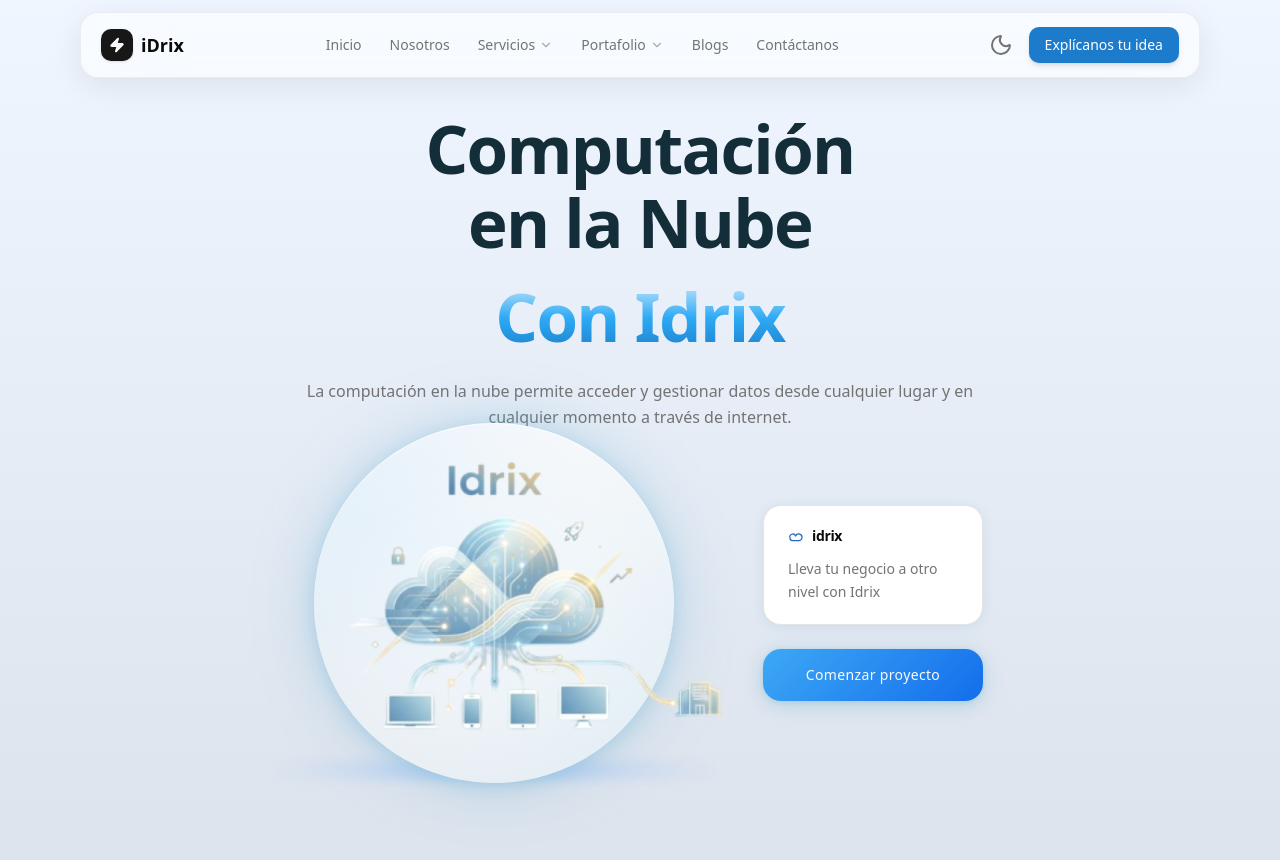
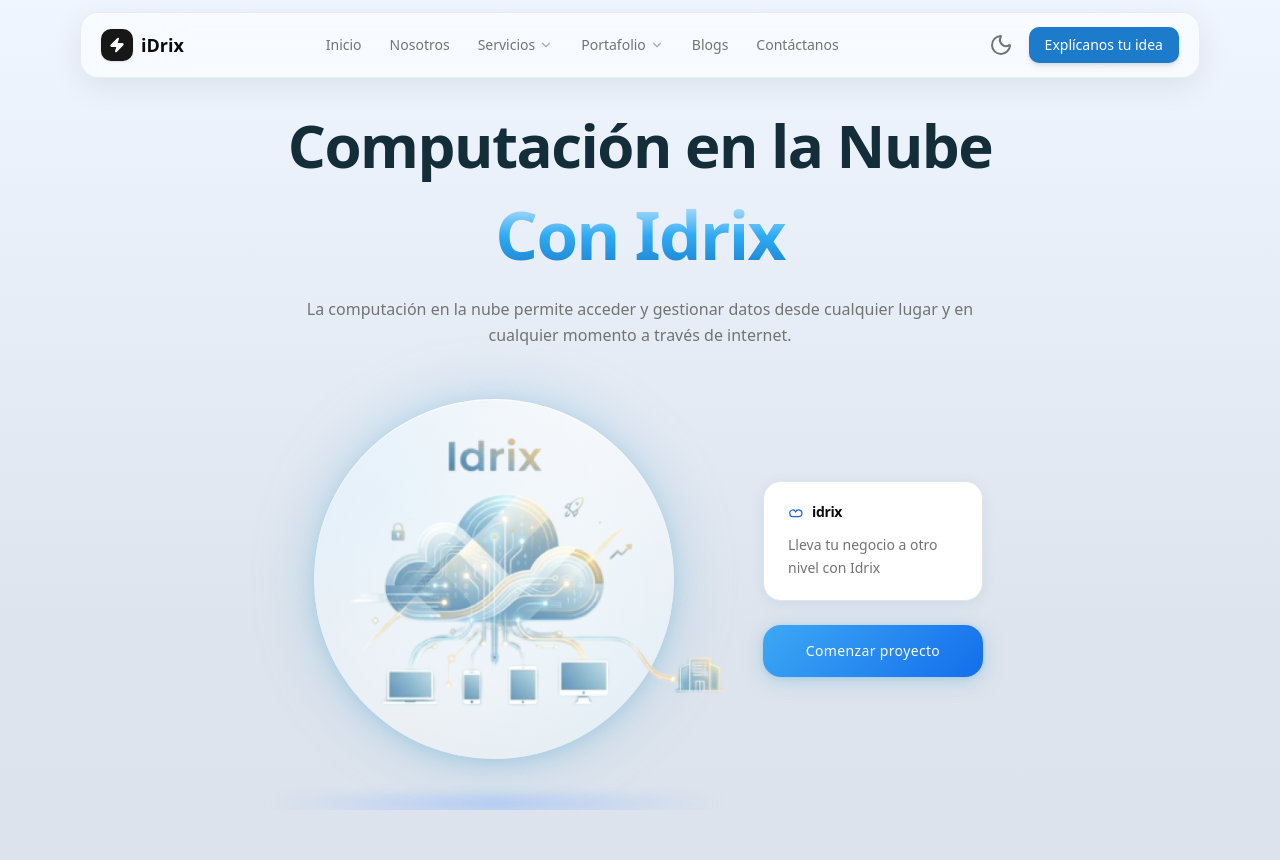
Before and after one commit to Miasoled/iDrix-Web, a Next.js app: page /servicios/computacion-nube in a window 1280 px wide. Shown: the top 860 px of the page. Built offline with nearby package versions, Linux system fonts and the light colour scheme.

Commit message:
Modificacion de cloud espacio

```diff
--- a/components/hero-services/cloud/hero-cloud.tsx
+++ b/components/hero-services/cloud/hero-cloud.tsx
@@ -11,10 +11,10 @@ import { SVGProps } from "react";
 
 export function CloudHero() {
   return (
-    <section className="relative w-full min-h-[85vh] flex flex-col items-center justify-start pt-28 pb-0 overflow-hidden">
+    <section className="relative w-full flex flex-col items-center justify-start pt-28 pb-0 overflow-hidden">
       {/* TITLE */}
       <div className="text-center max-w-3xl px-6">
-        <h1 className="mb-4 text-balance text-4xl font-semibold leading-[1.1] tracking-tight text-[hsl(200,50%,15%)] transition-all dark:bg-gradient-to-b dark:from-white dark:to-white/70 dark:bg-clip-text dark:text-transparent dark:drop-shadow-[0_0_25px_rgba(28,126,201,0.5)] md:mb-5 md:text-5xl lg:text-6xl xl:text-[4.2rem]">
+        <h1 className="mb-4 text-balance text-4xl font-semibold leading-[1.1] tracking-tight text-[hsl(200,50%,15%)] transition-all dark:bg-gradient-to-b dark:from-white dark:to-white/70 dark:bg-clip-text dark:text-transparent dark:drop-shadow-[0_0_25px_rgba(28,126,201,0.5)] md:mb-5 md:text-5xl lg:text-6xl ">
           Computación en la Nube
         </h1>
         <h2 className="mb-4 text-balance text-4xl font-semibold leading-[1.1] tracking-tight light-text-gradient transition-all dark:bg-gradient-to-b dark:from-white dark:to-white/70 dark:bg-clip-text dark:text-transparent dark:drop-shadow-[0_0_25px_rgba(28,126,201,0.5)] md:mb-5 md:text-5xl lg:text-6xl xl:text-[4.2rem]">
@@ -27,7 +27,7 @@ export function CloudHero() {
       </div>
 
       {/* HERO CONTENT */}
-      <div className="w-full flex justify-center pr-18 ">
+      <div className="w-full flex justify-center pr-18">
         <CloudImg />
       </div>
     </section>
@@ -36,7 +36,8 @@ export function CloudHero() {
 
 function CloudImg() {
   return (
-    <section className="min-h-screen flex-row items-center justify-center">
+    // ✅ CAMBIO: eliminado min-h-screen para que la sección no ocupe toda la pantalla
+    <section className="flex flex-row items-center justify-center">
       <div className="flex items-center gap-0 max-w-5xl w-full">
         {/* ── Círculo con sombra ── */}
         <div className="relative flex-shrink-0">
@@ -69,13 +70,14 @@ function CloudImg() {
           </div>
 
           {/* Imagen (encima del círculo) */}
+          <div className="relative ml-22 mb-3 w-[450px] h-[450px] z-20">
             <Image
               src="/img/cloud.png"
               alt="Idrix cloud illustration"
-            width={450}
-            height={450}
-            className="relative ml-22 mb-3 object-contain z-20 pointer-events-none dark:blue-scale"
+              fill
+              className="object-contain pointer-events-none dark:blue-scale"
             />
+          </div>
         </div>
 
         {/* ── Panel derecho ── */}
@@ -142,10 +144,11 @@ function CloudImg() {
 
 export function CloudCards() {
   return (
-    <section className="min-h-screen  p-10 pt-0 flex flex-col items-center justify-center font-sans">
+    // ✅ CAMBIO: eliminado min-h-screen y ajustado pt-0 → pt-6 para reducir espacio entre secciones
+    <section className="p-10 pt-16 flex flex-col items-center justify-center font-sans">
       {/* Encabezado superior azul */}
       <div className="w-full max-w-5xl mb-8 flex items-center gap-2">
-        <div className="h-1 w-8 bg-[var(--ai-icon-color)] rounded-full"></div>
+        <div className="h-1 w-10 bg-[var(--ai-icon-color)] rounded-full"></div>
         <span className="text-[var(--ai-icon-color)] font-bold uppercase tracking-wider text-sm">
           Computación en la nube
         </span>
@@ -175,8 +178,6 @@ export function CloudCards() {
                 seguridad, disponibilidad y alto rendimiento para tus
                 aplicaciones.
               </p>
-              <div className="flex justify-center">
-                {/*ilustración de la nube */}
               <div className="relative w-90 h-70">
                 <Image
                   src="/img/Cloud2.png"
@@ -185,13 +186,12 @@ export function CloudCards() {
                   className="object-contain dark:blue-scale"
                 />
               </div>
-              </div>
             </CardContent>
           </Card>
         </div>
 
         {/* Columna Derecha (Dos tarjetas) */}
-        <div className="flex flex-col gap-6 ">
+        <div className="flex flex-col gap-6">
           {/* Tarjeta Flexibilidad */}
           <Card className="shadow-lg rounded-2xl bg-card p-6 flex-grow">
             <div className="inline-flex items-center gap-2 bg-muted px-3 py-1 rounded-full mb-6 border border-border">
```
Lines whose indentation alone changed are shown as unchanged.
